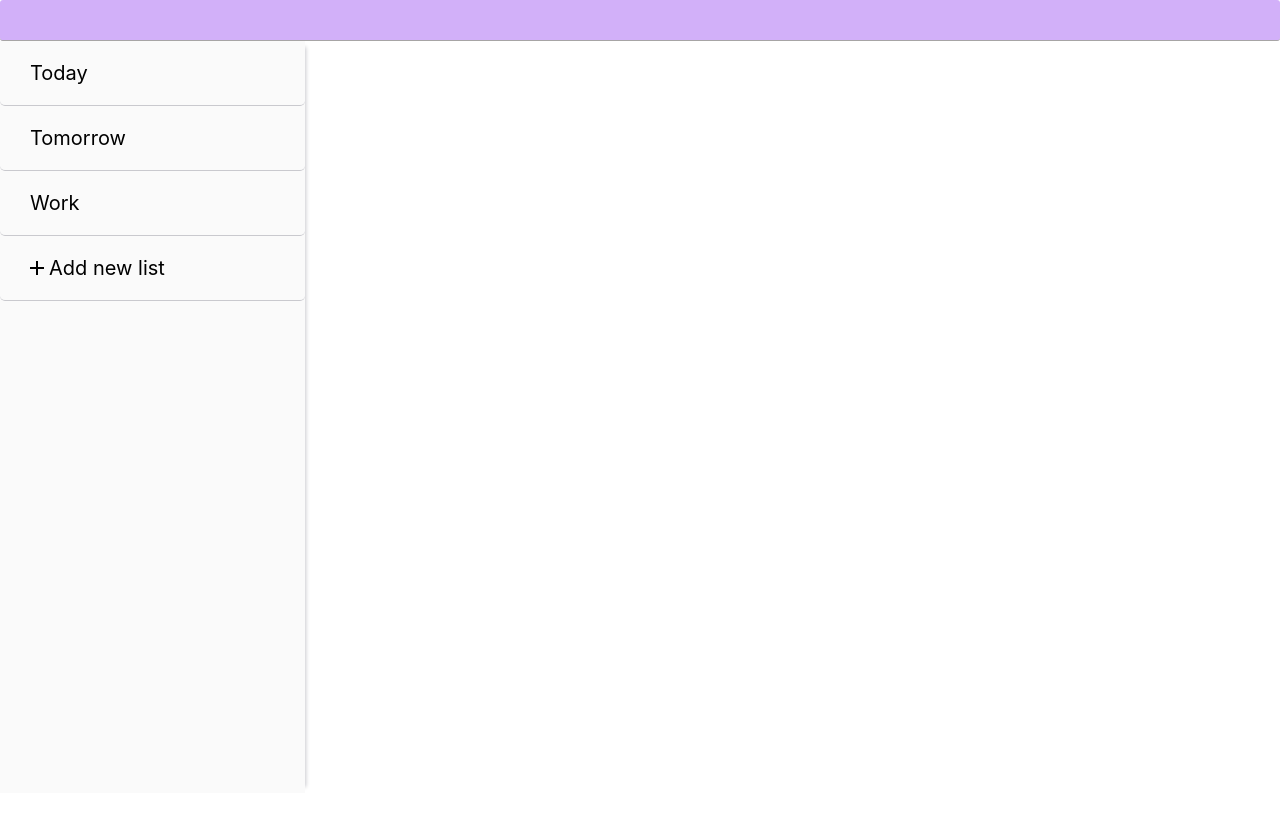
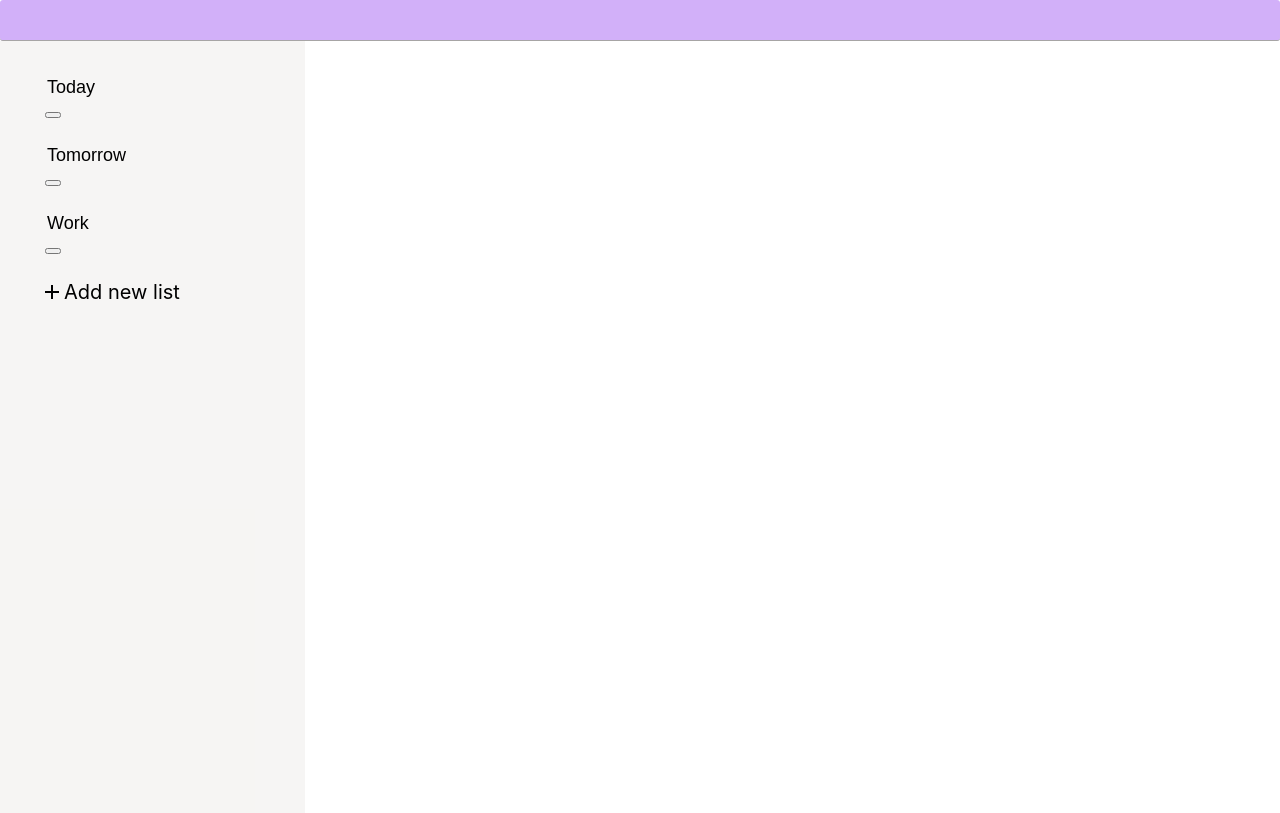
Before and after one commit to alefirr/productivity-app, a React (Create React App) app: page / in a window 1280 px wide. Built offline with nearby package versions, Linux system fonts and the light colour scheme.

Commit message:
add new list button and input included

```diff
--- a/src/App.css
+++ b/src/App.css
@@ -20,25 +20,35 @@
 .side-bar {
   width: 400px;
   height: 94vh;
-  background-color: rgba(236, 235, 238, 0.281);
-  box-shadow: 7px 0px 4px -6px rgba(201, 201, 206, 1);
+  background-color: rgba(223, 220, 214, 0.281);
+  /* box-shadow: 7px 0px 4px -6px rgba(201, 201, 206, 1); */
+  padding-top: 20px;
+  overflow-y: scroll;
+  scroll-behavior: smooth;
 }
 
 .side-bar-item {
-  font-size: 20px;
-  padding: 20px;
+  padding: 10px;
+  margin: 5px 15px;
   padding-left: 30px;
   height: fit-content;
-  border-bottom: 1px solid rgba(201, 201, 206, 1);
-  border-radius: 5px;
+  /* border-bottom: 1px solid rgba(201, 201, 206, 1); */
+  border-radius: 20px;
 }
 
 .side-bar-item:hover {
-  background-color: rgba(217, 217, 220, 0.5);
+  background-color: rgb(255, 255, 255);
 }
 
 .side-bar-item:active {
-  background-color: rgba(118, 118, 121, 0.5);
+  background-color: rgba(199, 199, 204, 0.5);
+}
+
+.input-side-bar-item {
+  border: none;
+  background-color: transparent;
+  font-size: 18px;
+  color: black;
 }
 
 .list-view {
--- /dev/null
+++ b/src/components/Input.jsx
@@ -0,0 +1,21 @@
+import React from 'react';
+import { useState } from 'react';
+
+export const Input = ({ name }) => {
+  const [isDisabled, setIsDisabled] = useState(true);
+
+  const toggleIsDisabled = () => {
+    setIsDisabled((prev) => !prev);
+  };
+
+  return (
+    <div>
+      <input
+        value={name}
+        disabled={isDisabled}
+        className="input-side-bar-item"
+      />
+      <button onClick={toggleIsDisabled}></button>
+    </div>
+  );
+};
--- a/src/components/SideBar.jsx
+++ b/src/components/SideBar.jsx
@@ -1,18 +1,24 @@
 import React from 'react';
+import { useState } from 'react';
+import { Input } from './';
 
-export const SideBar = ({ data, onSideBarItemClick }) => {
+export const SideBar = ({ data, onSideBarItemClick, setData }) => {
+  const addSideBarItem = () => {
+    setData([...data, { name: 'New List', content: [] }]);
+  };
+
   return (
     <div className="side-bar">
       {data.map((item, index) => (
         <div
+          onClick={() => onSideBarItemClick(index)}
           key={`side-item-${index}`}
           className="side-bar-item"
-          onClick={onSideBarItemClick}
         >
-          {item.name}
+          <Input name={item.name} />
         </div>
       ))}
-      <div className="add-side-bar-item side-bar-item">
+      <div className="add-side-bar-item side-bar-item" onClick={addSideBarItem}>
         <span class="material-symbols-outlined">add</span>
         <p>Add new list</p>
       </div>
--- a/src/components/WorkSpace.jsx
+++ b/src/components/WorkSpace.jsx
@@ -28,15 +28,19 @@ export const WorkSpace = () => {
     },
   ]);
 
-  const handleSideBarItemClick = (e) => {
-    setKeyName(e.target.innerText);
+  const handleSideBarItemClick = (index) => {
+    setKeyName(data[index].name);
   };
 
   return (
     <div className="workspace-container">
       <div className="top-bar"></div>
       <div className="workspace">
-        <SideBar data={data} onSideBarItemClick={handleSideBarItemClick} />
+        <SideBar
+          data={data}
+          onSideBarItemClick={handleSideBarItemClick}
+          setData={setData}
+        />
         <ListView data={data} setData={setData} keyName={keyName} />
       </div>
     </div>
--- a/src/components/index.js
+++ b/src/components/index.js
@@ -2,3 +2,4 @@ export { ProgressPage } from './ProgressPage';
 export { SideBar } from './SideBar';
 export { WorkSpace } from './WorkSpace';
 export { ListView } from './ListView';
+export { Input } from './Input';
```
